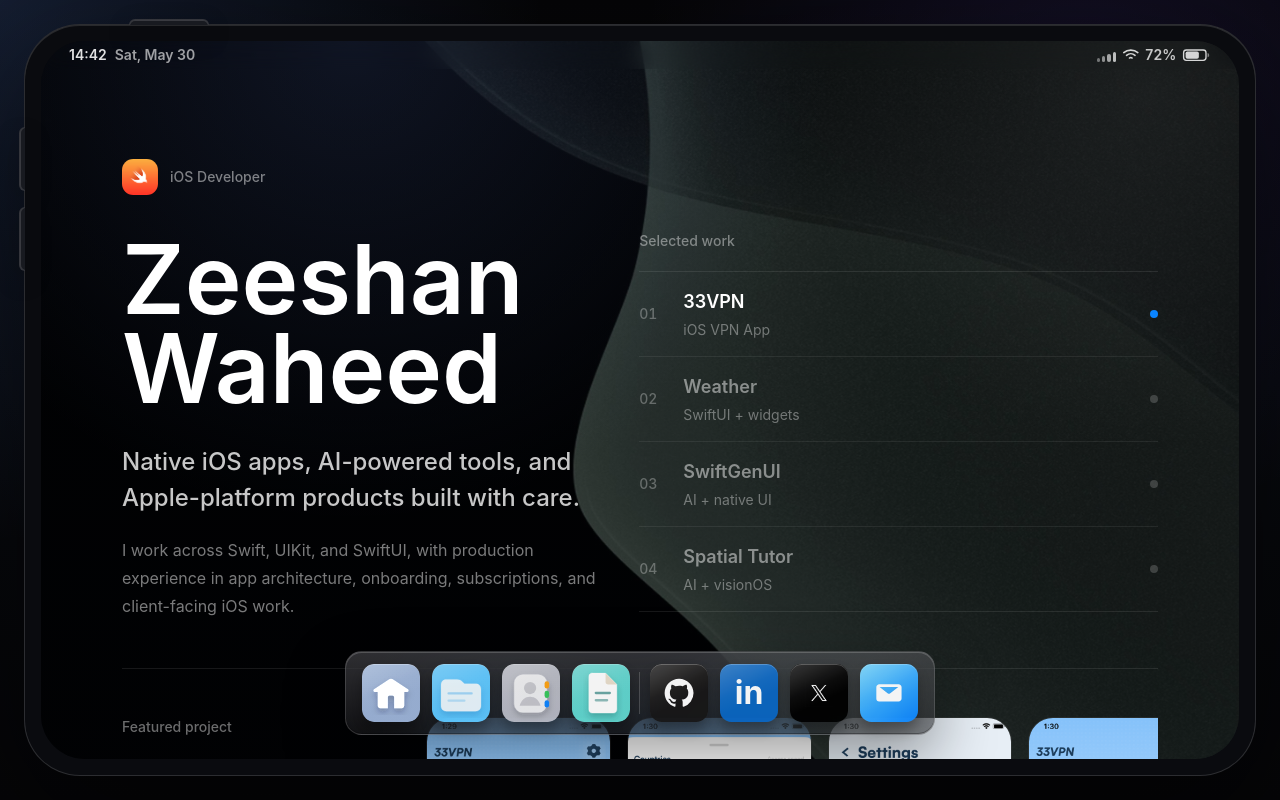
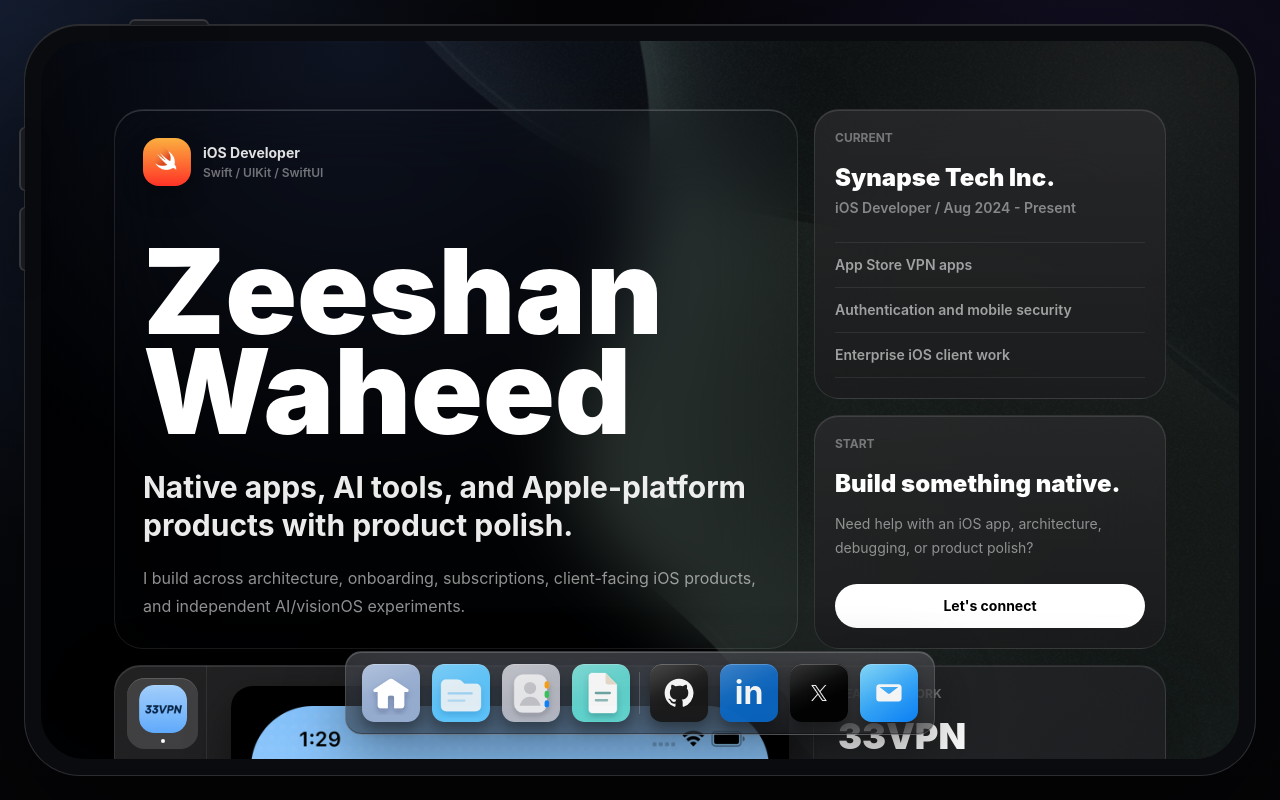
Before and after one commit to zeeshan2k2/zeeshan-ios, a Next.js app: page / in a window 1280 px wide. Built offline with nearby package versions, Linux system fonts and the light colour scheme.

Commit message:
v1 of ui improvements, first tile looks decent, rest have some hope

```diff
--- a/components/device/DeviceShell.tsx
+++ b/components/device/DeviceShell.tsx
@@ -9,7 +9,6 @@ import { LockScreen } from "@/components/device/LockScreen";
 import { ScrollReset } from "@/components/device/ScrollReset";
 import { VolumeHUD } from "@/components/device/VolumeHUD";
 import { Dock } from "@/components/layout/Dock";
-import { StatusBar } from "@/components/layout/StatusBar";
 
 type DeviceShellProps = {
   children: ReactNode;
@@ -123,7 +122,6 @@ export function DeviceShell({ children }: DeviceShellProps) {
           >
             <ScrollReset />
             <IPhoneFrame />
-            <StatusBar />
             {children}
           </div>
           <Dock />
--- a/components/home/HomeWidgetScreen.tsx
+++ b/components/home/HomeWidgetScreen.tsx
@@ -2,23 +2,18 @@
 
 import { useState } from "react";
 
+import { AnimatePresence, motion } from "framer-motion";
 import Image from "next/image";
-import { AnimatePresence, motion } from "framer-motion";
 
 import { ScreenshotLightbox } from "@/components/ui/ScreenshotLightbox";
 import { SITE_NAME } from "@/lib/constants";
 import { cn } from "@/lib/utils";
 
-const appleStackItems = [
-  "Swift",
-  "UIKit",
-  "SwiftUI",
-  "VisionOS",
-  "Core Data",
-  "SwiftData",
-  "Keychain",
-  "StoreKit",
-  "XCTest",
+const currentRoleHighlights = [
+  "App Store VPN apps",
+  "Authentication and mobile security",
+  "Enterprise iOS client work",
+  "Legacy iPad modernization",
 ];
 
 type ProfessionalApp = {
@@ -102,14 +97,6 @@ type HomeProject = {
   screenshots: HomeProjectScreenshot[];
 };
 
-const screenshotFrameClasses: Record<ScreenshotFrame, string> = {
-  phone:
-    "aspect-[1170/2532] h-auto w-[10.166rem] sm:w-[11.552rem] [@media(min-width:2300px)]:w-[17rem]",
-  wide: "h-[13.25rem] w-[24rem] sm:h-[15rem] sm:w-[27rem]",
-  square: "h-[18rem] w-[18rem] sm:h-[20rem] sm:w-[20rem]",
-  vision: "aspect-video h-auto w-[27rem] sm:w-[31rem]",
-};
-
 const homeProjects: HomeProject[] = [
   {
     name: "33VPN",
@@ -183,10 +170,27 @@ const homeProjects: HomeProject[] = [
   },
 ];
 
+function SectionLabel({ children }: { children: string }) {
+  return <p className="text-xs font-bold uppercase text-white/38">{children}</p>;
+}
+
+function ProjectIcon({ project }: { project: HomeProject }) {
+  return (
+    <span className="relative flex h-12 w-12 shrink-0 items-center justify-center overflow-hidden rounded-[0.95rem] bg-[#2c2c2e]">
+      {project.icon ? (
+        <Image alt="" className="h-full w-full object-cover" height={48} src={project.icon} width={48} />
+      ) : (
+        <span className="text-sm font-semibold text-white/80">{project.iconFallback}</span>
+      )}
+    </span>
+  );
+}
+
 export function HomeWidgetScreen() {
   const [selectedProjectIndex, setSelectedProjectIndex] = useState(0);
   const [lightboxIndex, setLightboxIndex] = useState<number | null>(null);
   const selectedProject = homeProjects[selectedProjectIndex];
+  const heroScreenshot = selectedProject.screenshots[0];
 
   function handleProjectSelect(index: number) {
     setLightboxIndex(null);
@@ -194,94 +198,157 @@ export function HomeWidgetScreen() {
   }
 
   return (
-    <div className="mx-auto max-w-6xl px-4 pb-10 pt-7 sm:px-7 sm:pt-10 lg:px-10">
-      <section className="grid min-h-[32rem] gap-10 border-b border-white/[0.09] pb-12 lg:grid-cols-[minmax(0,0.92fr)_minmax(25rem,1fr)] lg:items-end">
-        <div>
-          <div className="mb-10 flex items-center gap-3">
+    <div className="mx-auto max-w-7xl px-4 pb-10 pt-5 sm:px-6 lg:px-8">
+      <div className="grid gap-4 xl:grid-cols-[minmax(0,1fr)_22rem]">
+        <section className="min-h-[28rem] overflow-hidden rounded-[1.8rem] border border-white/[0.1] bg-[linear-gradient(145deg,rgba(255,255,255,0.18),rgba(255,255,255,0.055)_45%,rgba(8,10,16,0.26)),rgba(23,24,28,0.62)] p-5 shadow-[0_28px_90px_rgba(0,0,0,0.32),inset_0_1px_0_rgba(255,255,255,0.18)] backdrop-blur-2xl sm:p-7">
+          <div className="flex h-full min-h-[24rem] flex-col justify-between">
+            <div className="flex items-center justify-between gap-4">
+              <div className="flex items-center gap-3">
                 <Image
                   alt="Swift"
-              className="h-9 w-9 rounded-[0.7rem] object-cover"
-              height={72}
+                  className="h-12 w-12 rounded-[1rem] object-cover shadow-[0_10px_22px_rgba(0,0,0,0.26)]"
+                  height={96}
                   src="/icons/swift.png"
-              width={72}
+                  width={96}
                 />
-            <p className="text-sm font-medium text-white/48">iOS Developer</p>
+                <div>
+                  <p className="text-sm font-bold text-white/88">iOS Developer</p>
+                  <p className="mt-0.5 text-xs font-semibold text-white/42">Swift / UIKit / SwiftUI</p>
+                </div>
+              </div>
             </div>
 
-          <h1 className="max-w-[11ch] text-6xl font-semibold leading-[0.92] text-white sm:text-7xl lg:text-8xl">
+            <div className="pt-12">
+              <h1 className="max-w-[10ch] text-[4.25rem] font-black leading-[0.84] text-white sm:text-[6.7rem] lg:text-[7.4rem]">
                 {SITE_NAME}
               </h1>
-          <p className="mt-8 max-w-2xl text-xl font-medium leading-8 text-white/78 sm:text-2xl sm:leading-9">
-            Native iOS apps, AI-powered tools, and Apple-platform products built with care.
+              <p className="mt-7 max-w-2xl text-2xl font-bold leading-tight text-white/92 sm:text-3xl">
+                Native apps, AI tools, and Apple-platform products with product polish.
               </p>
-          <p className="mt-5 max-w-xl text-base leading-7 text-white/48">
-            I work across Swift, UIKit, and SwiftUI, with production experience in app architecture,
-            onboarding, subscriptions, and client-facing iOS work.
+              <p className="mt-5 max-w-2xl text-base leading-7 text-white/56">
+                I build across architecture, onboarding, subscriptions, client-facing iOS products,
+                and independent AI/visionOS experiments.
               </p>
             </div>
+          </div>
+        </section>
 
-        <div className="lg:pb-2">
-          <p className="text-sm font-medium text-white/42">Selected work</p>
-          <div className="mt-5 space-y-0 border-y border-white/[0.09]">
+        <aside className="grid gap-4 sm:grid-cols-2 xl:grid-cols-1">
+          <section className="rounded-[1.55rem] border border-white/[0.1] bg-[linear-gradient(180deg,rgba(44,44,46,0.7),rgba(28,28,30,0.76))] px-5 py-5 shadow-[inset_0_1px_0_rgba(255,255,255,0.12)] backdrop-blur-2xl">
+            <SectionLabel>Current</SectionLabel>
+            <p className="mt-4 text-2xl font-black text-white">Synapse Tech Inc.</p>
+            <p className="mt-1 text-sm font-semibold text-white/46">iOS Developer / Aug 2024 - Present</p>
+            <div className="mt-6 divide-y divide-white/[0.08] border-y border-white/[0.08]">
+              {currentRoleHighlights.slice(0, 3).map((highlight) => (
+                <p className="py-3 text-sm font-semibold text-white/58" key={highlight}>
+                  {highlight}
+                </p>
+              ))}
+            </div>
+          </section>
+
+          <section className="rounded-[1.55rem] border border-white/[0.1] bg-[linear-gradient(180deg,rgba(44,44,46,0.7),rgba(28,28,30,0.76))] px-5 py-5 shadow-[inset_0_1px_0_rgba(255,255,255,0.12)] backdrop-blur-2xl">
+            <SectionLabel>Start</SectionLabel>
+            <p className="mt-4 text-2xl font-black text-white">Build something native.</p>
+            <p className="mt-3 text-sm leading-6 text-white/50">
+              Need help with an iOS app, architecture, debugging, or product polish?
+            </p>
+            <a
+              className="mt-6 inline-flex h-11 w-full items-center justify-center rounded-full bg-white px-5 text-sm font-bold !text-black transition hover:bg-white/88 active:scale-[0.98]"
+              href="/about#contact"
+            >
+              Let&apos;s connect
+            </a>
+          </section>
+        </aside>
+      </div>
+
+      <section className="mt-4 overflow-hidden rounded-[1.65rem] border border-white/[0.1] bg-[linear-gradient(145deg,rgba(44,44,46,0.76),rgba(18,19,23,0.92))] shadow-[0_22px_70px_rgba(0,0,0,0.3),inset_0_1px_0_rgba(255,255,255,0.1)] backdrop-blur-2xl">
+        <div className="grid gap-0 lg:grid-cols-[5.75rem_minmax(0,1fr)]">
+          <nav aria-label="Featured projects" className="border-b border-white/[0.08] p-3 lg:border-b-0 lg:border-r">
+            <div className="flex gap-2 overflow-x-auto [scrollbar-width:none] [&::-webkit-scrollbar]:hidden lg:flex-col lg:overflow-visible">
               {homeProjects.map((project, index) => {
                 const isSelected = index === selectedProjectIndex;
 
                 return (
                   <button
+                    aria-label={`Show ${project.name}`}
                     className={cn(
-                    "group flex w-full items-center gap-4 border-b border-white/[0.07] py-4 text-left last:border-b-0 transition",
-                    isSelected ? "text-white" : "text-white/48 hover:text-white/78",
+                      "group flex h-[4.45rem] w-[4.45rem] shrink-0 flex-col items-center justify-center gap-1.5 rounded-[1.1rem] text-center transition active:scale-[0.98]",
+                      isSelected
+                        ? "bg-white/[0.14] text-white shadow-[inset_0_1px_0_rgba(255,255,255,0.14)]"
+                        : "text-white/42 hover:bg-white/[0.065] hover:text-white/82",
                     )}
                     key={project.name}
                     onClick={() => handleProjectSelect(index)}
+                    title={project.name}
                     type="button"
                   >
-                  <span className="w-7 shrink-0 text-sm font-medium tabular-nums text-white/30">
-                    {String(index + 1).padStart(2, "0")}
-                  </span>
-                  <span className="min-w-0 flex-1">
-                    <span className="block truncate text-lg font-semibold">{project.name}</span>
-                    <span className="mt-1 block truncate text-sm text-white/38">{project.status}</span>
-                  </span>
+                    <ProjectIcon project={project} />
                     <span
                       className={cn(
-                      "h-2 w-2 shrink-0 rounded-full transition",
-                      isSelected ? "bg-[#0A84FF]" : "bg-white/18 group-hover:bg-white/36",
+                        "h-1 w-1 rounded-full transition",
+                        isSelected ? "bg-white" : "bg-transparent group-hover:bg-white/30",
                       )}
                     />
                   </button>
                 );
               })}
             </div>
-        </div>
-      </section>
+          </nav>
 
-      <section className="grid gap-8 border-b border-white/[0.09] py-12 lg:grid-cols-[17rem_minmax(0,1fr)]">
-        <div>
-          <p className="text-sm font-medium text-white/42">Featured project</p>
+          <main className="min-w-0">
             <AnimatePresence initial={false} mode="wait">
               <motion.div
                 animate={{ opacity: 1, y: 0 }}
-              exit={{ opacity: 0, y: -10 }}
-              initial={{ opacity: 0, y: 10 }}
-              key={`${selectedProject.name}-copy`}
-              transition={{ duration: 0.24, ease: [0.22, 1, 0.36, 1] }}
+                className="grid min-h-[32rem] gap-0 xl:grid-cols-[minmax(0,1fr)_22rem]"
+                exit={{ opacity: 0, y: 12 }}
+                initial={{ opacity: 0, y: 12 }}
+                key={selectedProject.name}
+                transition={{ duration: 0.28, ease: [0.22, 1, 0.36, 1] }}
               >
-              <h2 className="mt-5 text-3xl font-semibold leading-tight text-white sm:text-4xl">
-                {selectedProject.name}
-              </h2>
-              <p className="mt-4 text-base leading-7 text-white/52">{selectedProject.description}</p>
+                <div className="min-w-0 px-4 py-5 sm:px-6">
+                  {heroScreenshot ? (
+                    <button
+                      aria-label={`Open ${selectedProject.name} featured screenshot`}
+                      className="relative flex min-h-[28rem] w-full cursor-zoom-in items-end overflow-hidden rounded-[1.35rem] bg-black text-left shadow-[0_18px_44px_rgba(0,0,0,0.42)] transition hover:brightness-105 focus-visible:outline-2 focus-visible:outline-offset-2 focus-visible:outline-[#64D2FF]"
+                      onClick={() => setLightboxIndex(0)}
+                      type="button"
+                    >
+                      <Image
+                        alt={`${selectedProject.name} featured screenshot`}
+                        className={cn(
+                          "h-full w-full",
+                          (heroScreenshot.frame ?? selectedProject.preferredFrame ?? "phone") === "phone"
+                            ? "object-contain p-5"
+                            : (heroScreenshot.frame ?? selectedProject.preferredFrame) === "vision"
+                              ? "object-cover"
+                              : "object-contain",
+                        )}
+                        height={900}
+                        src={heroScreenshot.src}
+                        unoptimized
+                        width={1200}
+                      />
+                    </button>
+                  ) : null}
+                </div>
 
-              <div className="mt-7 flex flex-wrap gap-3">
+                <aside className="border-t border-white/[0.08] px-5 py-5 sm:px-6 xl:border-l xl:border-t-0">
+                  <SectionLabel>Featured work</SectionLabel>
+                  <h2 className="mt-3 text-4xl font-black leading-tight text-white">{selectedProject.name}</h2>
+                  <p className="mt-3 text-base leading-7 text-white/54">{selectedProject.description}</p>
+
+                  <div className="mt-6 flex gap-2">
                     <a
-                  className="inline-flex h-11 items-center justify-center rounded-full bg-white px-5 text-sm font-semibold text-black transition hover:bg-white/88 active:scale-[0.98]"
+                      className="inline-flex h-10 items-center justify-center rounded-full bg-white px-4 text-sm font-bold !text-black transition hover:bg-white/88 active:scale-[0.98]"
                       href={selectedProject.href}
                     >
-                  View project
+                      Open
                     </a>
                     {selectedProject.githubUrl ? (
                       <a
-                    className="inline-flex h-11 items-center justify-center rounded-full border border-white/[0.14] px-5 text-sm font-semibold text-white/70 transition hover:border-white/24 hover:text-white active:scale-[0.98]"
+                        className="inline-flex h-10 items-center justify-center rounded-full bg-white/[0.1] px-4 text-sm font-bold !text-white transition hover:bg-white/[0.15] active:scale-[0.98]"
                         href={selectedProject.githubUrl}
                         rel="noreferrer"
                         target="_blank"
@@ -290,73 +357,55 @@ export function HomeWidgetScreen() {
                       </a>
                     ) : null}
                   </div>
-            </motion.div>
-          </AnimatePresence>
-        </div>
 
-        <AnimatePresence initial={false} mode="wait">
-          <motion.div
-            animate={{ opacity: 1, y: 0 }}
-            className="min-w-0"
-            exit={{ opacity: 0, y: 14 }}
-            initial={{ opacity: 0, y: 14 }}
-            key={`${selectedProject.name}-screens`}
-            transition={{ duration: 0.28, ease: [0.22, 1, 0.36, 1] }}
-          >
-            {selectedProject.screenshots.length > 0 ? (
-              <div className="flex snap-x gap-4 overflow-x-auto pb-2 [scrollbar-width:none] [&::-webkit-scrollbar]:hidden">
-                {selectedProject.screenshots.slice(0, 5).map((screenshot, index) => (
+                  {selectedProject.screenshots.length > 1 ? (
+                    <div className="mt-8">
+                      <p className="text-xs font-bold uppercase text-white/30">Screens</p>
+                      <div className="mt-3 grid grid-cols-3 gap-2">
+                        {selectedProject.screenshots.slice(1, 4).map((screenshot, index) => (
                           <button
-                    aria-label={`Open ${selectedProject.name} screenshot ${index + 1}`}
-                    className={cn(
-                      "relative shrink-0 snap-start cursor-zoom-in overflow-hidden rounded-[1.55rem] border border-white/[0.09] bg-black/20 text-left transition hover:border-white/22 hover:brightness-105 focus-visible:outline-2 focus-visible:outline-offset-2 focus-visible:outline-[#64D2FF]",
-                      screenshotFrameClasses[screenshot.frame ?? selectedProject.preferredFrame ?? "phone"],
-                    )}
-                    key={`${selectedProject.name}-${index}-${screenshot.src}`}
-                    onClick={() => setLightboxIndex(index)}
+                            aria-label={`Open ${selectedProject.name} screenshot ${index + 2}`}
+                            className="aspect-square overflow-hidden rounded-[0.95rem] bg-black transition hover:brightness-110 focus-visible:outline-2 focus-visible:outline-offset-2 focus-visible:outline-[#64D2FF]"
+                            key={`${selectedProject.name}-thumb-${screenshot.src}`}
+                            onClick={() => setLightboxIndex(index + 1)}
                             type="button"
                           >
                             <Image
-                      alt={`${selectedProject.name} screenshot ${index + 1}`}
-                      className={cn(
-                        "h-full w-full",
-                        (screenshot.frame ?? selectedProject.preferredFrame ?? "phone") === "phone"
-                          ? "scale-[1.018] object-cover"
-                          : (screenshot.frame ?? selectedProject.preferredFrame) === "vision"
-                            ? "scale-[1.006] object-cover"
-                            : "object-contain",
-                      )}
-                      height={800}
+                              alt={`${selectedProject.name} screenshot ${index + 2}`}
+                              className="h-full w-full object-cover"
+                              height={260}
                               src={screenshot.src}
                               unoptimized
-                      width={1200}
+                              width={260}
                             />
                           </button>
                         ))}
                       </div>
+                    </div>
                   ) : null}
+                </aside>
               </motion.div>
             </AnimatePresence>
+          </main>
+        </div>
       </section>
 
-      <section className="grid gap-10 border-b border-white/[0.09] py-12 lg:grid-cols-[minmax(0,1fr)_17rem]">
+      <section className="mt-4 rounded-[1.65rem] border border-white/[0.1] bg-[linear-gradient(180deg,rgba(44,44,46,0.66),rgba(28,28,30,0.78))] px-5 py-5 text-white shadow-[inset_0_1px_0_rgba(255,255,255,0.1)] backdrop-blur-2xl sm:px-6">
+        <div className="flex items-end justify-between gap-4">
           <div>
-          <div className="flex items-end justify-between gap-5">
-            <div>
-              <p className="text-sm font-medium text-white/42">Professional work</p>
-              <h2 className="mt-4 text-3xl font-semibold text-white">Apps shipped and maintained.</h2>
+            <SectionLabel>App shelf</SectionLabel>
+            <h2 className="mt-2 text-2xl font-black">Shipped and maintained.</h2>
           </div>
-            <a className="hidden text-sm font-semibold text-white/52 transition hover:text-white sm:block" href="/projects">
+          <a className="hidden text-sm font-bold !text-white/46 transition hover:!text-white sm:block" href="/projects">
             View all
           </a>
         </div>
 
-          <div className="mt-7 divide-y divide-white/[0.08] border-y border-white/[0.09]">
+        <div className="mt-6 grid grid-cols-3 gap-x-4 gap-y-6 sm:grid-cols-4 lg:grid-cols-6">
           {professionalApps.map((app) => {
-              const row = (
-                <>
+            const icon = (
               <div
-                    className="relative flex h-11 w-11 shrink-0 items-center justify-center overflow-hidden rounded-[0.85rem] bg-[#1c1c1e]"
+                className="relative mx-auto flex h-16 w-16 items-center justify-center overflow-hidden rounded-[1.15rem] bg-[#1c1c1e] shadow-[0_12px_24px_rgba(0,0,0,0.32),inset_0_1px_0_rgba(255,255,255,0.12)]"
                 style={app.gradient ? { background: app.gradient } : undefined}
               >
                 {app.icon ? (
@@ -364,68 +413,40 @@ export function HomeWidgetScreen() {
                     alt=""
                     aria-hidden="true"
                     className={cn("h-full w-full object-cover", app.name === "Uranus NetTest" && "scale-[1.04]")}
-                        height={48}
+                    height={64}
                     src={app.icon}
                     unoptimized
-                        width={48}
+                    width={64}
                   />
                 ) : app.iconSymbol === "lock" ? (
-                      <AppLockIcon className="inline-flex h-6 w-6 items-center justify-center text-center text-[1.08rem] leading-none text-white/84" />
+                  <AppLockIcon className="inline-flex h-7 w-7 items-center justify-center text-center text-[1.26rem] leading-none text-white/88" />
                 ) : (
-                      <span className="text-xs font-semibold text-white/84">{app.iconFallback}</span>
+                  <span className="text-sm font-semibold text-white/84">{app.iconFallback}</span>
                 )}
               </div>
-                  <div className="min-w-0 flex-1">
-                    <p className="truncate text-base font-semibold text-white/84">{app.name}</p>
-                    <p className="mt-1 truncate text-sm text-white/40">{app.label}</p>
-                  </div>
-                  {app.href ? <span className="text-sm text-white/32 transition group-hover:text-white/60">↗</span> : null}
+            );
+
+            const content = (
+              <>
+                {icon}
+                <span className="mt-2 block truncate text-center text-xs font-bold text-white/76">{app.name}</span>
+                <span className="mt-0.5 block truncate text-center text-[0.68rem] font-semibold text-white/36">
+                  {app.label}
+                </span>
               </>
             );
 
-              const className = "group flex min-h-20 items-center gap-4 text-left transition hover:bg-white/[0.035]";
-
             return app.href ? (
-                <a className={className} href={app.href} key={app.name} rel="noreferrer" target="_blank">
-                  {row}
+              <a className="min-w-0 text-center transition hover:brightness-110 active:scale-[0.98]" href={app.href} key={app.name} rel="noreferrer" target="_blank">
+                {content}
               </a>
             ) : (
-                <div className={className} key={app.name}>
-                  {row}
+              <div className="min-w-0 text-center" key={app.name}>
+                {content}
               </div>
             );
           })}
         </div>
-        </div>
-
-        <aside className="lg:pt-14">
-          <p className="text-sm font-medium text-white/42">Stack</p>
-          <div className="mt-4 flex flex-wrap gap-x-3 gap-y-2">
-            {appleStackItems.map((item) => (
-              <span className="text-sm font-medium text-white/58" key={item}>
-                {item}
-              </span>
-            ))}
-          </div>
-          <div className="mt-8 border-t border-white/[0.09] pt-6">
-            <p className="text-sm font-medium text-white/42">Current</p>
-            <p className="mt-3 text-base font-semibold text-white/78">iOS Developer</p>
-            <p className="mt-1 text-sm text-white/42">Synapse Tech Inc. / Aug 2024 - Present</p>
-          </div>
-        </aside>
-      </section>
-
-      <section className="flex flex-col gap-5 py-12 sm:flex-row sm:items-center sm:justify-between">
-        <div>
-          <p className="text-sm font-medium text-white/42">Contact</p>
-          <h2 className="mt-3 text-3xl font-semibold text-white">Build something native.</h2>
-        </div>
-        <a
-          className="inline-flex h-11 w-fit items-center justify-center rounded-full bg-white px-5 text-sm font-semibold text-black transition hover:bg-white/88 active:scale-[0.98]"
-          href="/about#contact"
-        >
-          Let&apos;s connect
-        </a>
       </section>
 
       <ScreenshotLightbox
```
Lines whose indentation alone changed are shown as unchanged.
